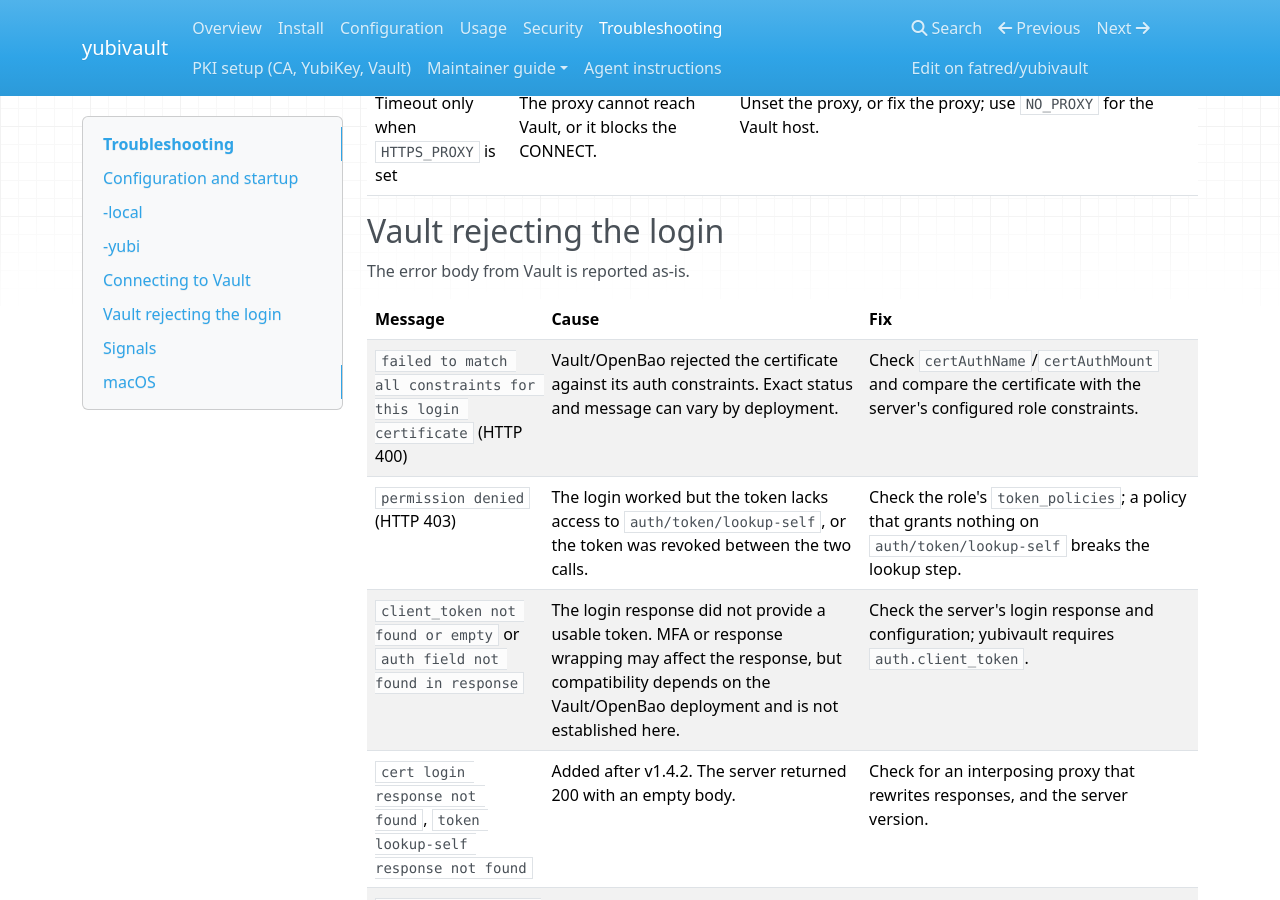
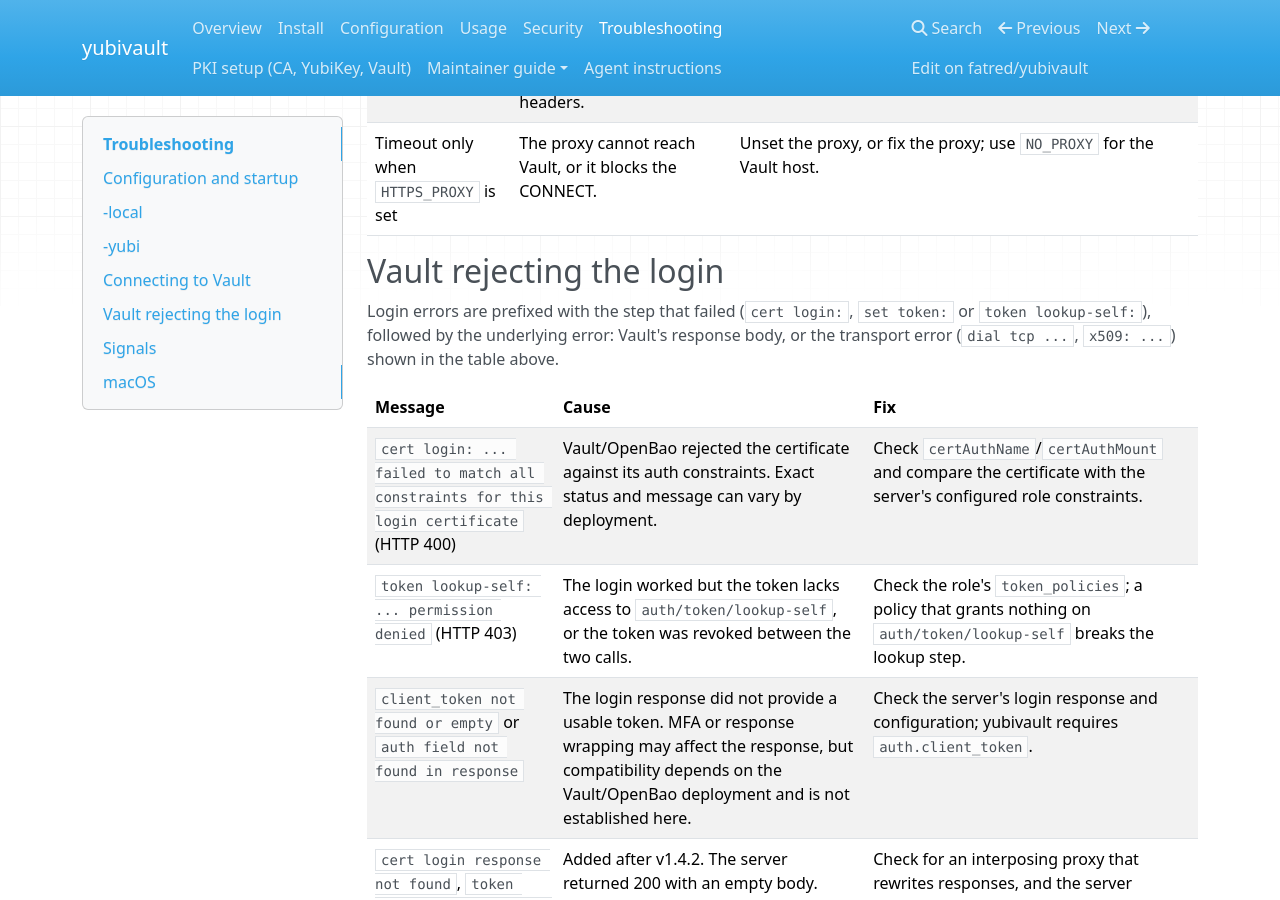
Before and after one commit to fatred/yubivault, an MkDocs documentation site: the page built from docs/troubleshooting.md, in a window 1280 px wide and 900 px high, scrolled down 3899 px. Built offline with MkDocs 1.6.1, drawn with Linux system fonts in a browser that asks for light colours; nearby versions of some CDN libraries; some of the changed text lies outside the part shown.

Commit message:
refactor: idiomatic Go cleanups from the golang skills review (#41)
* refactor: idiomatic Go cleanups from the golang skills review

- ReadPin (non-terminal): read to the newline with bufio. A single
  r.Read into 64 bytes truncated a PIN on short reads or >64 bytes
  without an error (old code returned "1" for a one-byte-per-Read reader).
- CreateYubikeyVaultClient: named error result drives the deferred
  PKCS#11 close, so the guard cannot be defeated by an inner `err :=`;
  a Close failure is joined into the returned error instead of dropped.
- AuthenticateAndGetToken: ctx first; wrap CertLogin, SetToken and
  TokenLookUpSelf errors with the failing step.
- errors.New for constant messages; one vaultAddr check instead of two
  identical branches; error "pick -local or -yubi" is lowercase (docs updated).
- main: log.SetFlags(0) so CLI errors have no timestamp; flag set no longer
  shadows io/fs; corrected flag help text; ReadPin is the only PIN trim.
- any instead of interface{}; tests use errors.As and a ctx instead of nil.

No exit-code, stdout or config behaviour change. go vet, gofmt and
go test -race pass.

* refactor: drop dead close-error join; document error step prefixes

crypto11 v1.6.8 Context.Close always returns nil, so the errors.Join branch
and its doc comment promised a path that cannot happen (and contradicted
docs/security.md). Keep the named result so the deferred close sees every
return, but go back to a plain Close.

Wrapped Vault errors now read 'cert login: ...' / 'token lookup-self: ...';
troubleshooting.md and architecture.md updated to match (docs/agents.md
requires docs for any error-message change).

* docs: describe all three error step prefixes; unpin crypto11 version in comment

Round 2 adversarial nits: troubleshooting.md now names set token: and says
transport errors appear after the prefix; the Close comment points at go.mod
instead of a version that Dependabot will move.

* refactor: trim the cleanup comment (ponytail finding 2)

* docs: show the cert login prefix on the timeout example; one-line cleanup comment

```diff
--- a/docs/troubleshooting.md
+++ b/docs/troubleshooting.md
@@ -16,7 +16,7 @@ Errors go to stderr; the exit status is non-zero on any failure (see
 | `certAuthName and certAuthMount are required` | One of the two is empty. | Set both. |
 | `certAuthPemFile and certAuthKeyFile are required for -local` | `-local` without file names. | Add both fields, or use `-yubi`. |
 | `openscPath and yubikeyPivSerial are required for -yubi` | `-yubi` without the module path or token serial. | Add both fields, or use `-local`. |
-| `Pick -local or -yubi` | Both flags, or neither. | Pass exactly one. |
+| `pick -local or -yubi` | Both flags, or neither. | Pass exactly one. |
 
 ## `-local`
 
@@ -56,6 +56,8 @@ any other PIN verification consume an attempt when the PIN is wrong.
 
 ## Connecting to Vault
 
+These messages appear after the step prefix, for example `cert login: Post "<url>": dial tcp ...`.
+
 | Message | Cause | Fix |
 |---|---|---|
 | `dial tcp <addr>: connection refused` | Nothing is listening at that address and port (wrong port, server down, firewall rejecting). | Check `vaultAddr` and that Vault is up. |
@@ -67,12 +69,14 @@ any other PIN verification consume an attempt when the PIN is wrong.
 
 ## Vault rejecting the login
 
-The error body from Vault is reported as-is.
+Login errors are prefixed with the step that failed (`cert login: `, `set token: ` or
+`token lookup-self: `), followed by the underlying error: Vault's response body, or the
+transport error (`dial tcp ...`, `x509: ...`) shown in the table above.
 
 | Message | Cause | Fix |
 |---|---|---|
-| `failed to match all constraints for this login certificate` (HTTP 400) | Vault/OpenBao rejected the certificate against its auth constraints. Exact status and message can vary by deployment. | Check `certAuthName`/`certAuthMount` and compare the certificate with the server's configured role constraints. |
-| `permission denied` (HTTP 403) | The login worked but the token lacks access to `auth/token/lookup-self`, or the token was revoked between the two calls. | Check the role's `token_policies`; a policy that grants nothing on `auth/token/lookup-self` breaks the lookup step. |
+| `cert login: ... failed to match all constraints for this login certificate` (HTTP 400) | Vault/OpenBao rejected the certificate against its auth constraints. Exact status and message can vary by deployment. | Check `certAuthName`/`certAuthMount` and compare the certificate with the server's configured role constraints. |
+| `token lookup-self: ... permission denied` (HTTP 403) | The login worked but the token lacks access to `auth/token/lookup-self`, or the token was revoked between the two calls. | Check the role's `token_policies`; a policy that grants nothing on `auth/token/lookup-self` breaks the lookup step. |
 | `client_token not found or empty` or `auth field not found in response` | The login response did not provide a usable token. MFA or response wrapping may affect the response, but compatibility depends on the Vault/OpenBao deployment and is not established here. | Check the server's login response and configuration; yubivault requires `auth.client_token`. |
 | `cert login response not found`, `token lookup-self response not found` | Added after v1.4.2. The server returned 200 with an empty body. | Check for an interposing proxy that rewrites responses, and the server version. |
 | `token id not found or not a string` | The lookup response did not contain a string `id`; this error also existed in v1.4.2. | Check the server response. |
```
Also changed, not shown: docs/maintainers/architecture.md (+3 -3 lines), docs/usage.md (+2 -2 lines), 2 other files.
